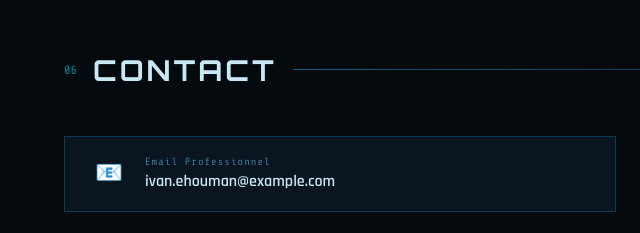
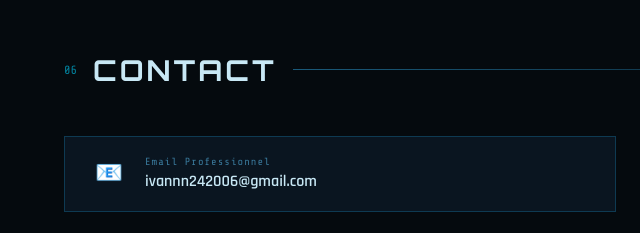
Before and after one commit to ivan2412-lab/portfolio-bts-sio-, a plain HTML site: page index.html in a window 1280 px wide. Shown: the part 4939-5172 px from the top of the page, 0-640 px from the left. Drawn offline with nearby package versions, Linux system fonts and the light colour scheme.

Commit message:
Update index.html

```diff
--- a/index.html
+++ b/index.html
@@ -595,7 +595,7 @@
         <div class="contact-icon">📧</div>
         <div>
           <div class="contact-label">Email Professionnel</div>
-          <div class="contact-val">ivan.ehouman@example.com</div>
+          <div class="contact-val">ivannn242006@gmail.com</div>
         </div>
       </div>
       <div class="contact-item">
```
